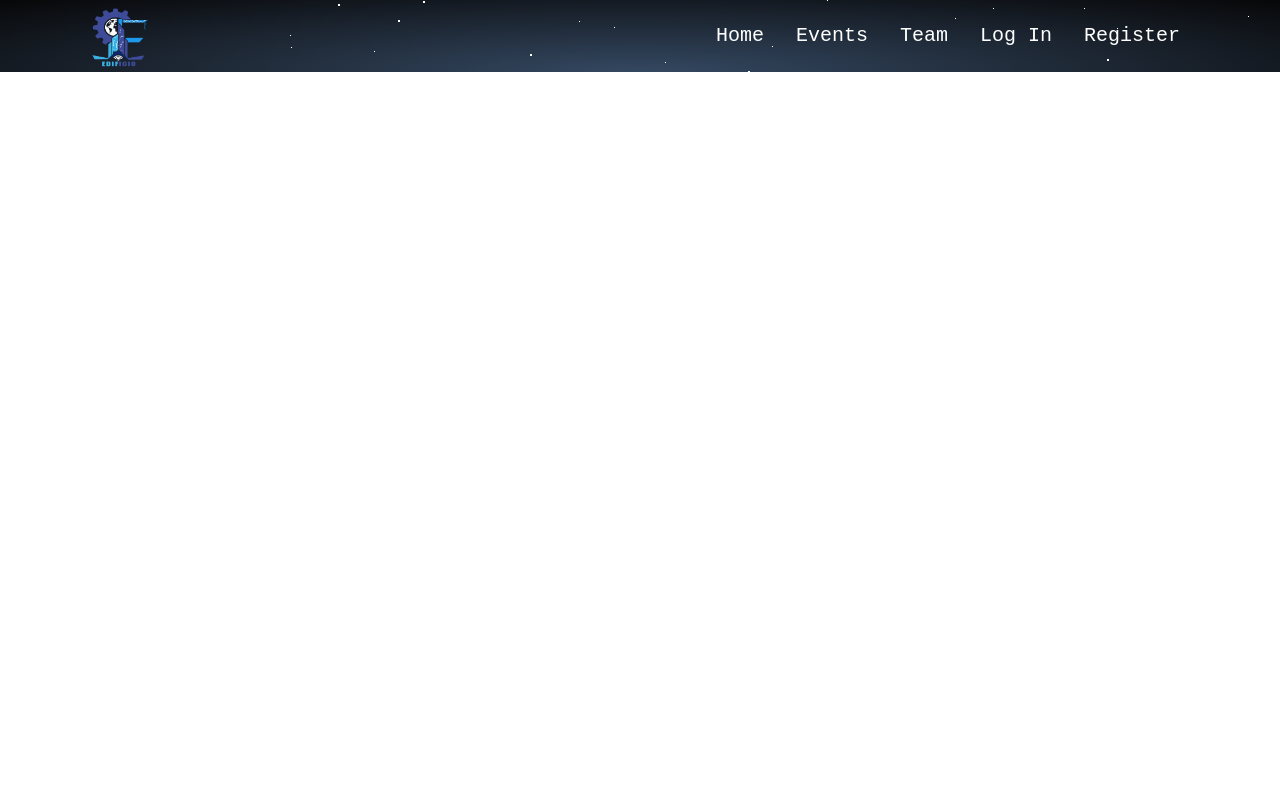
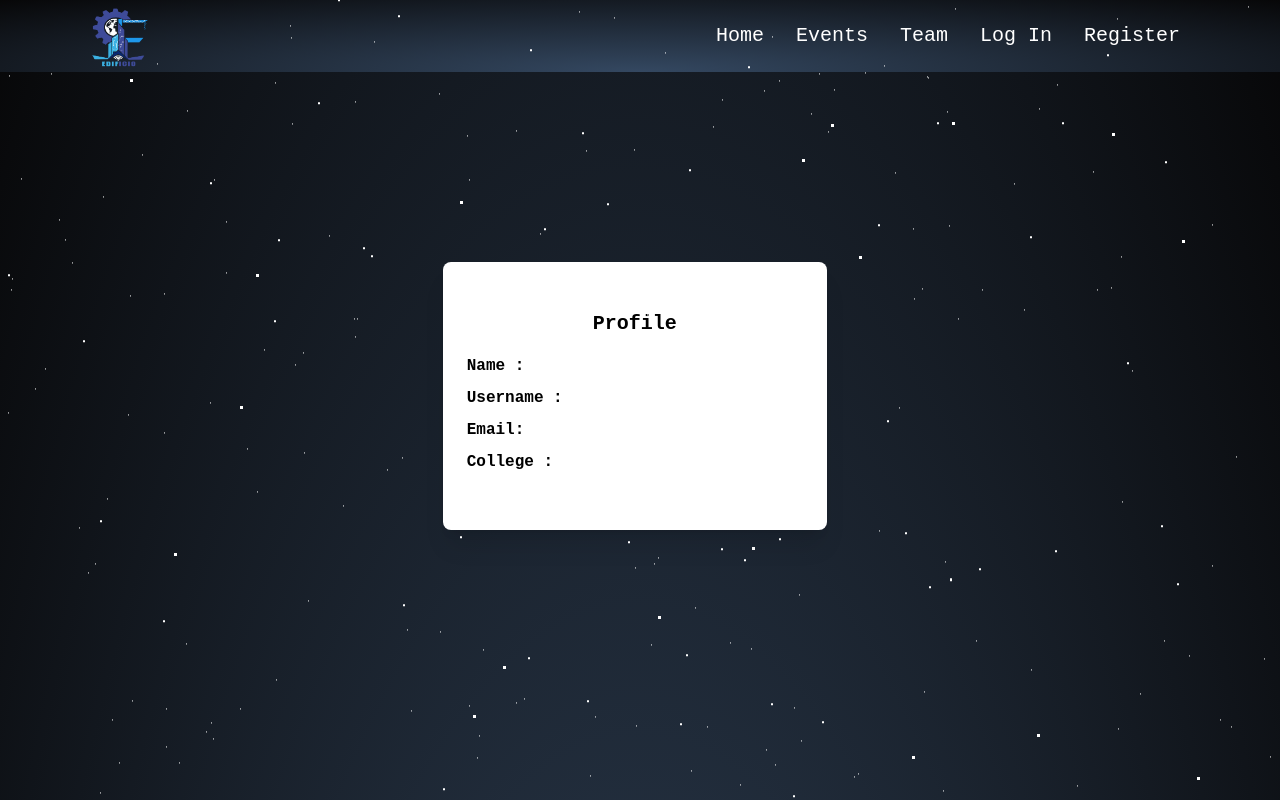
Before and after one commit to jason-dan-iel/Edificio-Website, a React (Vite) app in the folder client/: page /profile in a window 1280 px wide. Shown: the top 800 px of the page. Built offline with nearby package versions, Linux system fonts and the light colour scheme; no server answers; a web font is replaced by a local one.

Commit message:
done with profiles page

```diff
--- a/client/src/App.jsx
+++ b/client/src/App.jsx
@@ -15,6 +15,7 @@ import Civiq from "./Events/civiq";
 import BridgeMaking from "./Events/bridgemaking";
 import Partbg from "./components/particles";
 import ScrolltoTop from "./components/ScrollToTop";
+import Profiles from "./components/profiles";
 
 const App = () => {
   return (
@@ -31,6 +32,7 @@ const App = () => {
           <Route path="/ourteam" element={<OurTeam />} />
           <Route path="/login" element={<LoginPage />} />
           <Route path="/signup" element={<SignupPage />} />
+          <Route path="/profile" element={<Profiles />} />
 
           {/* Events Routing */}
           <Route path="/eureka" element={<Eureka />} />
--- a/client/src/Events/sympossium.jsx
+++ b/client/src/Events/sympossium.jsx
@@ -22,15 +22,7 @@ export default function Sympossium(){
               </li>
               <li>
                 <p className="mb-1 font-normal text-gray-700 text-lg">
-
-                </p>
-              </li>
-              <li>
-                <h5 className="my-2 text-2xl font-bold tracking-tight uppercase underline">
-                  General guidelines:
-                </h5>
-                <p className="font-semibold tracking-tight">
-                  The document must include the following details:-
+                Panel discussion and guest talk for helping ideas making and learn something panel these activities can help to foster idea creation and promote learning by providing opportunities
                 </p>
               </li>
             </ul>
--- a/client/src/components/login.jsx
+++ b/client/src/components/login.jsx
@@ -28,7 +28,8 @@ export default function Login() {
   const authenticateUser = () => {
     const configuration = {
       method: "post",
-      url: "https://edificio-website.vercel.app/api/user/login",
+      // url: "https://edificio-website.vercel.app/api/user/login",
+      url : "http://localhost:3000/api/user/login",
       data: loginState,
     };
 
--- a/client/src/components/navbar.jsx
+++ b/client/src/components/navbar.jsx
@@ -1,13 +1,15 @@
 import React from "react";
 import { NavLink } from "react-router-dom";
-
+import { useNavigate } from "react-router-dom";
 
 export default function Navbar(){
     function addActiveStyle(){
         console.log("hello world")
     }
+    const navigate = useNavigate();
     const handleLogout = () =>{
         localStorage.clear();
+        navigate('/');
         location.reload();
     }
     const token = localStorage.getItem("Token")
@@ -25,7 +27,7 @@ export default function Navbar(){
                         <li><NavLink to="/ourteam" className="px-4" >Team</NavLink> </li>
                         <li>{ (token) ?<NavLink to="/profile" className="px-4" >Profile</NavLink> : <NavLink to="/login" className="px-4" >Log In</NavLink>} </li>
 
-                        <li>{ (token) ? <li className="px-4 hover:cursor-pointer" onClick={handleLogout}>Log Out</li> : <NavLink to="/signup" className="px-4" >Register</NavLink>} </li>
+                        <li>{ (token) ? <p className="px-4 hover:cursor-pointer" onClick={handleLogout}>Log Out</p> : <NavLink to="/signup" className="px-4" >Register</NavLink>} </li>
                     </ul>
                 </section>
             </ul>
--- /dev/null
+++ b/client/src/components/profiles.jsx
@@ -0,0 +1,58 @@
+import { useEffect } from "react";
+import { useState } from "react";
+
+export default function Profiles() {
+
+    const [details,setDetails] = useState({});
+
+    const token = localStorage.getItem("Token")
+    const getuserProfile = async () => {
+         const user = await fetch(
+            "http://localhost:3000/api/user/getUser",{
+                method : "POST",
+                body : JSON.stringify({"token" : token}),
+                headers: {
+                    'Content-Type': 'application/json'
+                  }
+            }
+        )
+        const data = await user.json()
+        setDetails(data)
+        console.log(data)
+    }
+    useEffect( ()=>{
+        getuserProfile()
+    },[])
+    return (
+        <section className="pt-16  h-[2000px]">
+        <div className="w-full lg:w-4/12 px-4 mx-auto">
+          <div className="mt-48  flex flex-col min-w-0 break-words bg-white w-96 mb-6 shadow-xl rounded-lg">
+            <div className="px-6 my-12">
+                <div className="text-center text-xl font-semibold mb-4">Profile</div>
+              <div className=" ">
+                <h3 className=" font-semibold leading-normal text-blueGray-700 mb-2">
+                  Name :
+                {details.name}
+                </h3>
+
+                <h3 className=" font-semibold leading-normal text-blueGray-700 mb-2">
+                  Username :
+                {details.username}
+                </h3>
+
+                <h3 className=" font-semibold leading-normal text-blueGray-700 mb-2">
+                  Email:
+                {details.email}
+                </h3>
+
+                <h3 className=" font-semibold leading-normal text-blueGray-700 mb-2">
+                  College :
+                {details.college}
+                </h3>
+              </div>
+            </div>
+          </div>
+        </div>
+        </section>
+    );
+  }
--- a/client/src/pages/Events.jsx
+++ b/client/src/pages/Events.jsx
@@ -10,7 +10,7 @@ export default function Events() {
             <h2 className="mt-8 mb-2 text-4xl tracking-tight font-extrabold text-white">Events</h2>
 
         </div>
-        <div className="grid gap-8 lg:gap-16 sm:grid-cols-2 mg:grid-cols-3 lg:grid-cols-3">
+        <div className="relative grid gap-8 lg:gap-16 sm:grid-cols-2 mg:grid-cols-3 lg:grid-cols-3">
           <EventCard
             imgPath={"/logo_d.png"}
             heading="BRIDGE MAKING"
@@ -45,7 +45,7 @@ export default function Events() {
           <EventCard
             imgPath={"/logo_d.png"}
             heading="SYMPOSIUM"
-            content={"Loremadf a fa fa df af "}
+            content={"Panel Discussion and Guest Talks"}
             linkURL="/symposium"
           />
         </div>
--- a/client/src/pages/Login.jsx
+++ b/client/src/pages/Login.jsx
@@ -4,7 +4,7 @@ import Partbg from "../components/particles"
 
 export default function LoginPage(){
     return (
-      <div className="z-[999] flex flex-col items-center h-[2000px] bg-scroll">
+      <div className="z-[999] flex flex-col items-center  h-[2000px]">
         <Header
         heading = "Login to your account"
         paragraph="Don't have an account yet?"
--- a/client/src/pages/OurTeam.jsx
+++ b/client/src/pages/OurTeam.jsx
@@ -14,7 +14,7 @@ export default function OurTeam() {
           </p>
         </div>
 
-        <div className="grid gap-8 lg:gap-16 sm:grid-cols-3 md:grid-cols-3 lg:grid-cols-4">
+        <div className="relative grid gap-8 lg:gap-16 sm:grid-cols-3 md:grid-cols-3 lg:grid-cols-4">
           <TeamCard
             imgPath={"/team_photos/abhinavsinghtawar.jpeg"}
             instaLink={"https://www.instagram.com/abhinavsinghtawar/"}
```
